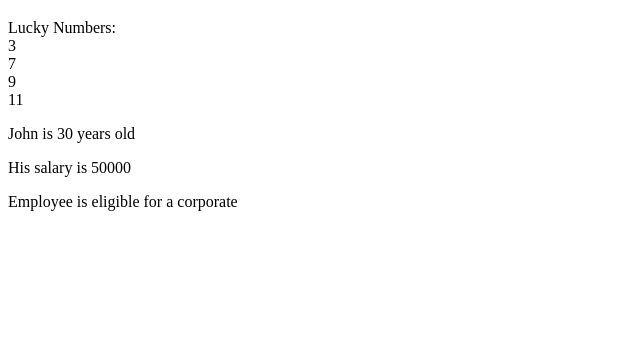
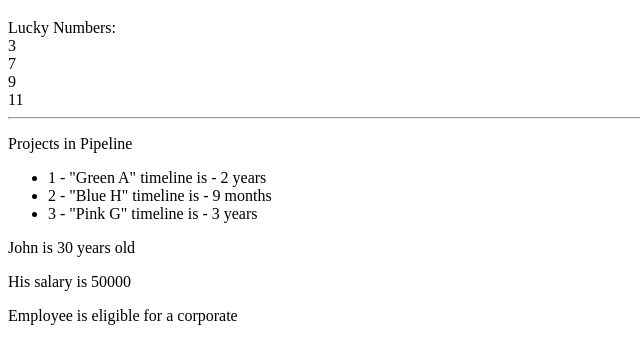
Before and after one commit to JLXP/vue-test-01, a plain HTML site: page index.html in a window 1280 px wide. Shown: the part 61-424 px from the top of the page, without its empty margins (0-640 px from the left). Drawn offline with nearby package versions, Linux system fonts and the light colour scheme.

Commit message:
Iterar sobre un arreglo de objetos en vue

```diff
--- a/index.html
+++ b/index.html
@@ -6,10 +6,20 @@
   <body>
     <div id="app">
       <h1>{{message}}</h1>
-        Lucky Numbers:
+      Lucky Numbers:
       <span v-for="(luckyNumber,index) in luckyNumbers">
         <br />{{luckyNumber}}
       </span>
+
+      <hr/>
+      <p>Projects in Pipeline</p>
+      <ul>
+        <li v-for="(project,index) in employee.projects" >
+            <span>{{index+1}} - "{{project.project}}" timeline is - {{project.timeline}}</span>
+        </li>
+      </ul>
+
+
       <p>{{employee.name}} is {{employee.age}} years old</p>
       <p>His salary is {{employee.salary}}</p>
       <p v-show="employee.hasCorporated">
@@ -37,6 +47,11 @@
           hasCorporated: false,
           spendingLimit: 10000,
           yearsWithCompany: 5,
+          projects: [
+            { project: "Green A", timeline: "2 years" },
+            { project: "Blue H", timeline: "9 months" },
+            { project: "Pink G", timeline: "3 years" },
+          ],
         });
 
         return {
```
